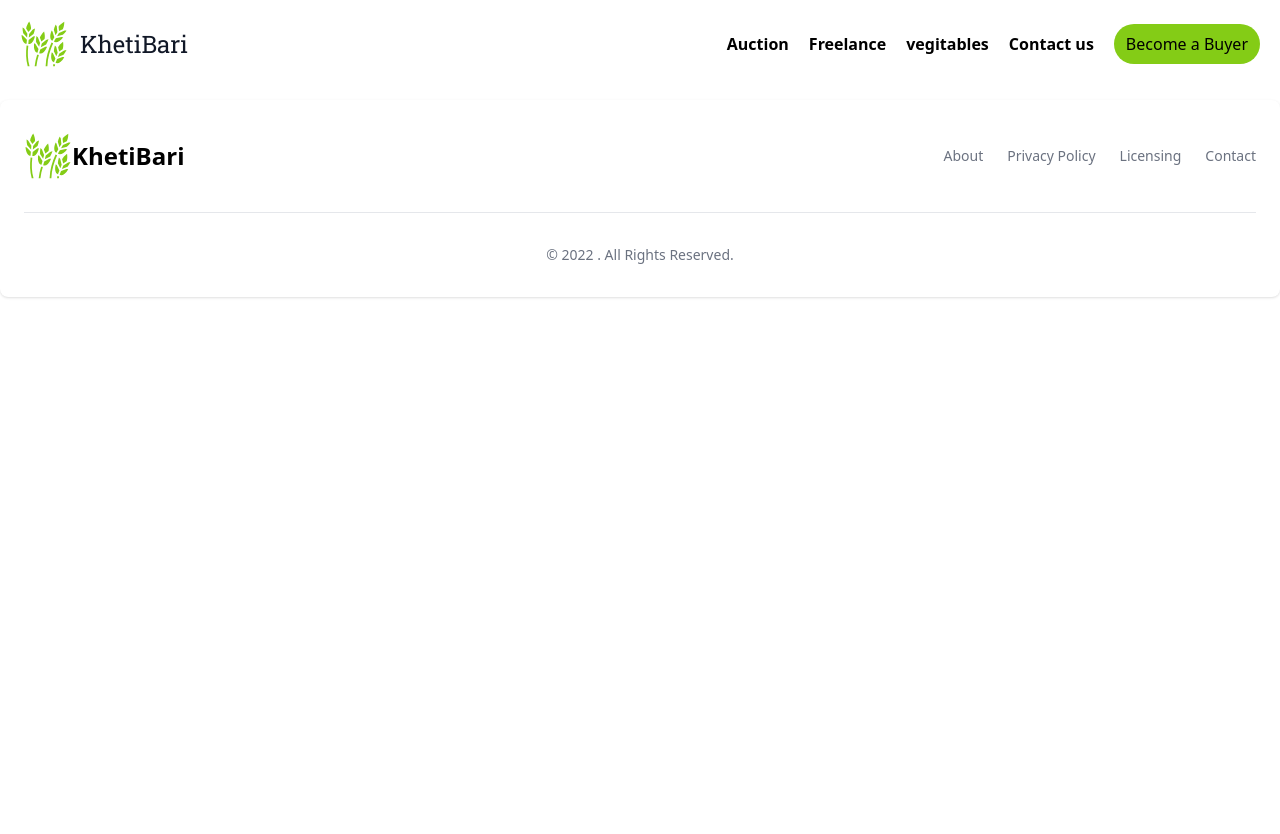
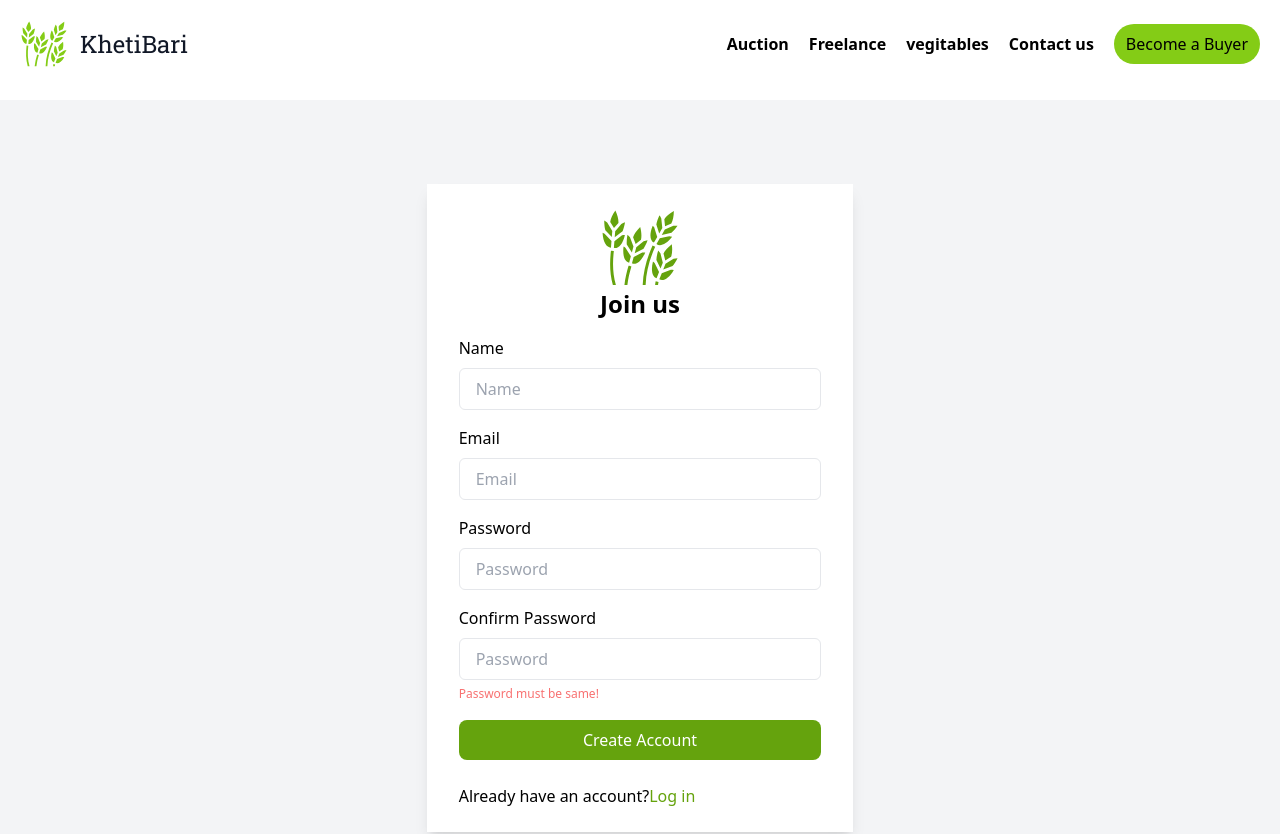
Before and after one commit to apurvjha123/khetibari, a React (Create React App) app: page /register in a window 1280 px wide. Shown: the top 834 px of the page. Before the commit the page ends 800 px from the top, so only its background shows below. Built offline with nearby package versions, Linux system fonts and the light colour scheme.

Commit message:
commiting client

```diff
--- a/src/App.js
+++ b/src/App.js
@@ -7,6 +7,7 @@ import Auction from './components/Auction'
 import Addproduct from './components/Addproduct';
 import UpdateProduct from './template/UpdateProduct';
 import ProductTemp from './template/ProductTemp';
+import Register from './components/Register';
 
 function App() {
   return (
@@ -21,6 +22,7 @@ function App() {
         <Route exact path="/addProduct" element={<Addproduct />} />
         <Route exact path="/auction/:id" element={<UpdateProduct />} />
         <Route exact path="/product/:id" element={<ProductTemp />} />
+        <Route exact path="/register" element={<Register />} />
       </Routes>
       </div>
       <Footer/>
--- a/src/components/Home.jsx
+++ b/src/components/Home.jsx
@@ -3,6 +3,7 @@ import img from "../images/farmer_PNG63.png";
 import { BsCurrencyDollar } from "react-icons/bs";
 import { VscWorkspaceTrusted } from "react-icons/vsc";
 import { GiFarmer } from "react-icons/gi";
+import { Link } from "react-router-dom";
 
 const Home = () => {
   return (
@@ -16,7 +17,9 @@ const Home = () => {
                 We provide india's best marketplace for Farmers.
               </div>
               <button className="px-4 py-3 bg-lime-500 rounded-full font-semibold hover:bg-lime-400">
+                <Link to={'/register'}>
                 Sell your product
+                </Link>
               </button>
             </div>
             <img
--- /dev/null
+++ b/src/components/Register.jsx
@@ -0,0 +1,84 @@
+import React from 'react'
+import { GiWheat } from "react-icons/gi";
+
+const Register = () => {
+  return (
+    <>
+      <div className="flex items-center justify-center min-h-screen bg-gray-100">
+  <div className="px-8 py-6 mx-4 mt-4 text-left bg-white shadow-lg md:w-1/3 lg:w-1/3 sm:w-1/3">
+    <div className="flex justify-center">
+      <GiWheat className="w-20 h-20 text-lime-600"/>
+    </div>
+    <h3 className="text-2xl font-bold text-center">Join us</h3>
+    <form action="">
+      <div className="mt-4">
+        <div>
+          <label className="block" htmlFor="Name">
+            Name
+            <label>
+              <input
+                type="text"
+                placeholder="Name"
+                className="w-full px-4 py-2 mt-2 border rounded-md focus:outline-none focus:ring-1 focus:ring-lime-600"
+              />
+            </label>
+          </label>
+        </div>
+        <div className="mt-4">
+          <label className="block" htmlFor="email">
+            Email
+            <label>
+              <input
+                type="text"
+                placeholder="Email"
+                className="w-full px-4 py-2 mt-2 border rounded-md focus:outline-none focus:ring-1 focus:ring-lime-600"
+              />
+            </label>
+          </label>
+        </div>
+        <div className="mt-4">
+          <label className="block">
+            Password
+            <label>
+              <input
+                type="password"
+                placeholder="Password"
+                className="w-full px-4 py-2 mt-2 border rounded-md focus:outline-none focus:ring-1 focus:ring-lime-600"
+              />
+            </label>
+          </label>
+        </div>
+        <div className="mt-4">
+          <label className="block">
+            Confirm Password
+            <label>
+              <input
+                type="password"
+                placeholder="Password"
+                className="w-full px-4 py-2 mt-2 border rounded-md focus:outline-none focus:ring-1 focus:ring-lime-600"
+              />
+            </label>
+          </label>
+        </div>
+        <span className="text-xs text-red-400">Password must be same!</span>
+        <div className="flex">
+          <button className="w-full px-6 py-2 mt-4 text-white bg-lime-600 rounded-lg hover:bg-lime-900">
+            Create Account
+          </button>
+        </div>
+        <div className="mt-6 text-grey-dark">
+          Already have an account?
+          <a className="text-lime-600 hover:underline" href="#">
+            Log in
+          </a>
+        </div>
+      </div>
+    </form>
+  </div>
+</div>
+
+    </>
+  )
+}
+
+export default Register
```
